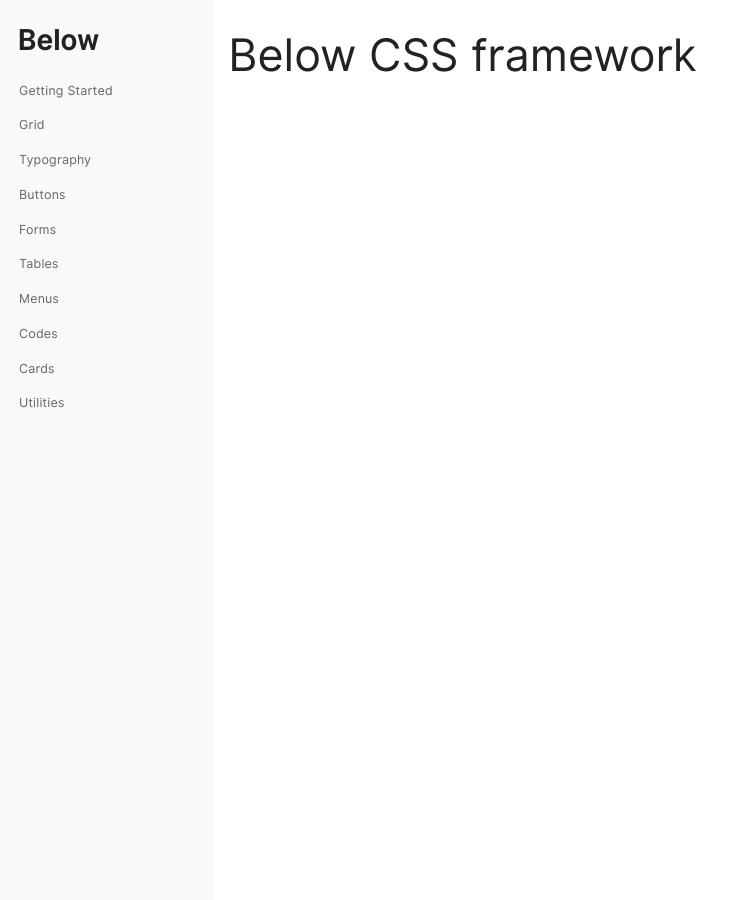
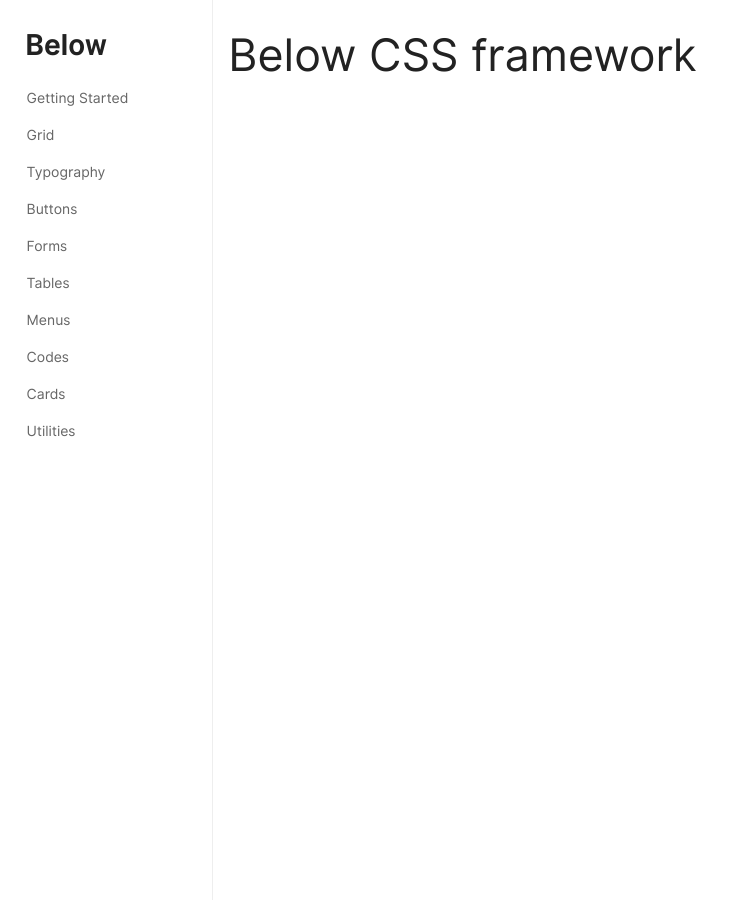
Before and after one commit to innusource/below, a Jekyll site: the page built from index.html, in a window 1280 px wide. Shown: the whole page, without its empty margins (0-739 px from the left). Built offline with Jekyll 4.4.1, drawn with Linux system fonts in a browser that asks for light colours.

Commit message:
sidebar improvement

```diff
--- a/_sass/docs/_sidebar.scss
+++ b/_sass/docs/_sidebar.scss
@@ -9,12 +9,11 @@
     position: sticky;
     z-index: 1000;
     top: 0;
-    padding: 2vh;
-    background: #f9f9f9;
+    padding: 2.5vh 2vw;
+    border-right: 1px solid #eee;
     overflow-y: auto;
     .menu-list{
-        font-size: 12.5px;
-        letter-spacing: 0.2px;
+        font-size: 14px;
         li a{
             display: block;
             padding: 8px 1px;
```
